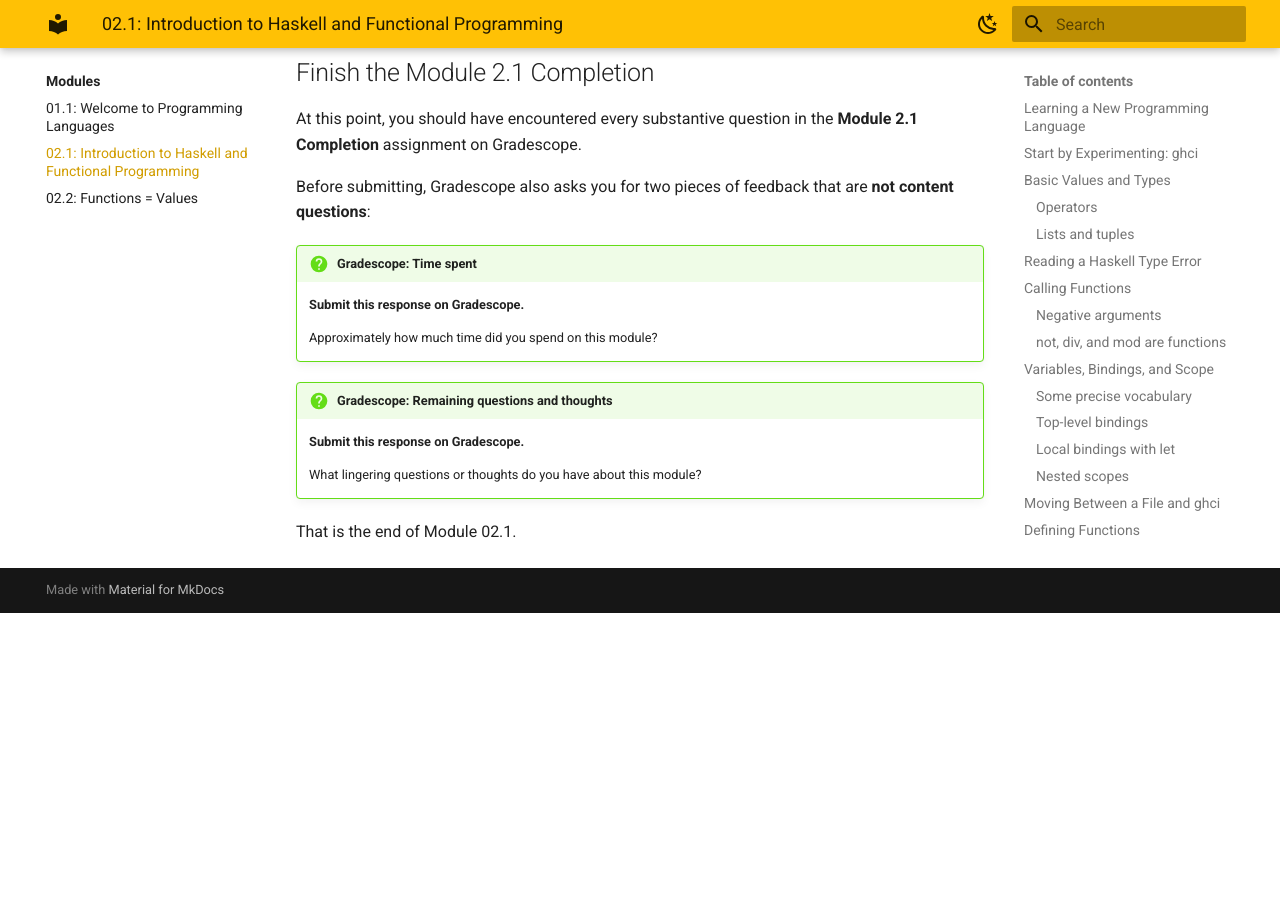
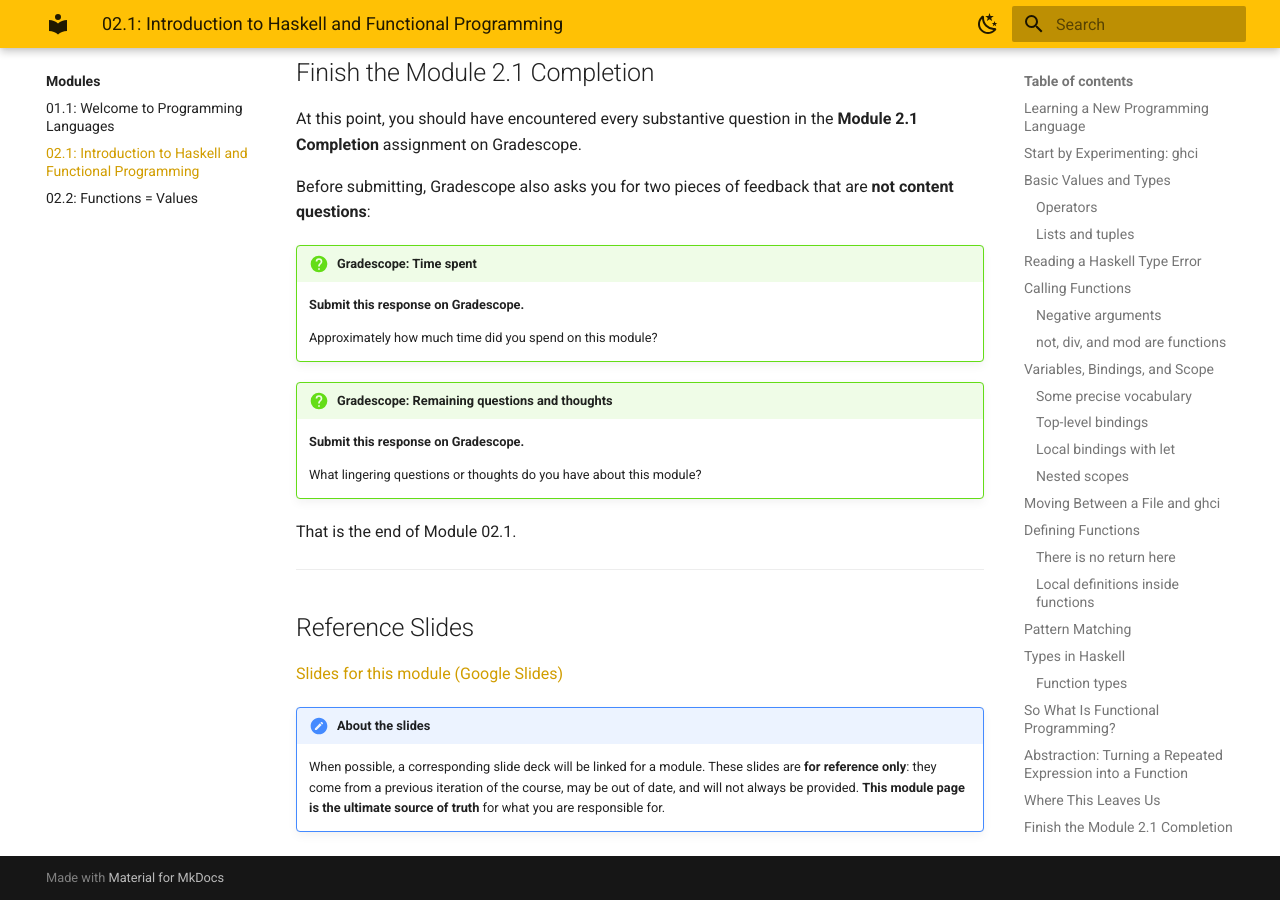
Before and after one commit to lbang-hmc/cs-131-website, an MkDocs documentation site: the page built from content/modules/02.1-introduction-to-haskell-and-functional-programming.md, in a window 1280 px wide and 900 px high, scrolled down 25358 px. Built offline with MkDocs 1.6.1 and Material for MkDocs 9.7.7, drawn with Linux system fonts in a browser that asks for light colours; before the commit the page ends 25971 px from its top, so only the background shows below that.

Commit message:
Add Reference Slides section to Modules 02.1 and 02.2
Link the prior-semester Google Slides decks with the same
"for reference only, page is source of truth" disclaimer used on
Module 01.1.

Co-Authored-By: Claude Sonnet 5 <noreply@anthropic.com>
Claude-Session: https://claude.ai/code/session_01TXZmmBJFjkJ6VWFGt4cs33

```diff
--- a/content/modules/02.1-introduction-to-haskell-and-functional-programming.md
+++ b/content/modules/02.1-introduction-to-haskell-and-functional-programming.md
@@ -1058,3 +1058,12 @@ Before submitting, Gradescope also asks you for two pieces of feedback that are
     What lingering questions or thoughts do you have about this module?
 
 That is the end of Module 02.1.
+
+---
+
+## Reference Slides
+
+[Slides for this module (Google Slides)](https://docs.google.com/presentation/d/18KkrzAKBNsBSbqIoAJ3cpAqnVVi3uep_jynLj_UnS0U/edit?usp=sharing)
+
+!!! note "About the slides"
+    When possible, a corresponding slide deck will be linked for a module. These slides are **for reference only**: they come from a previous iteration of the course, may be out of date, and will not always be provided. **This module page is the ultimate source of truth** for what you are responsible for.
```
Also changed, not shown: content/modules/02.2-functions-as-values.md (+9 -0 lines).
